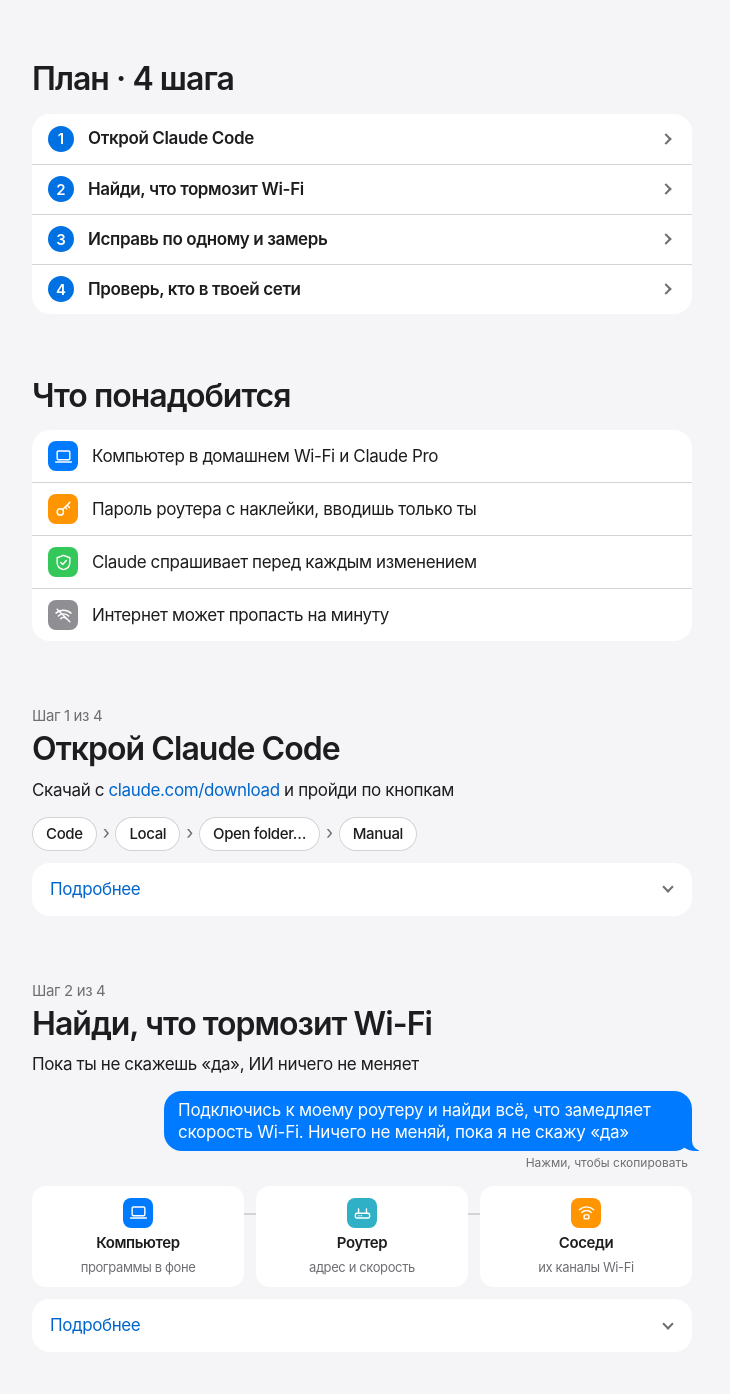
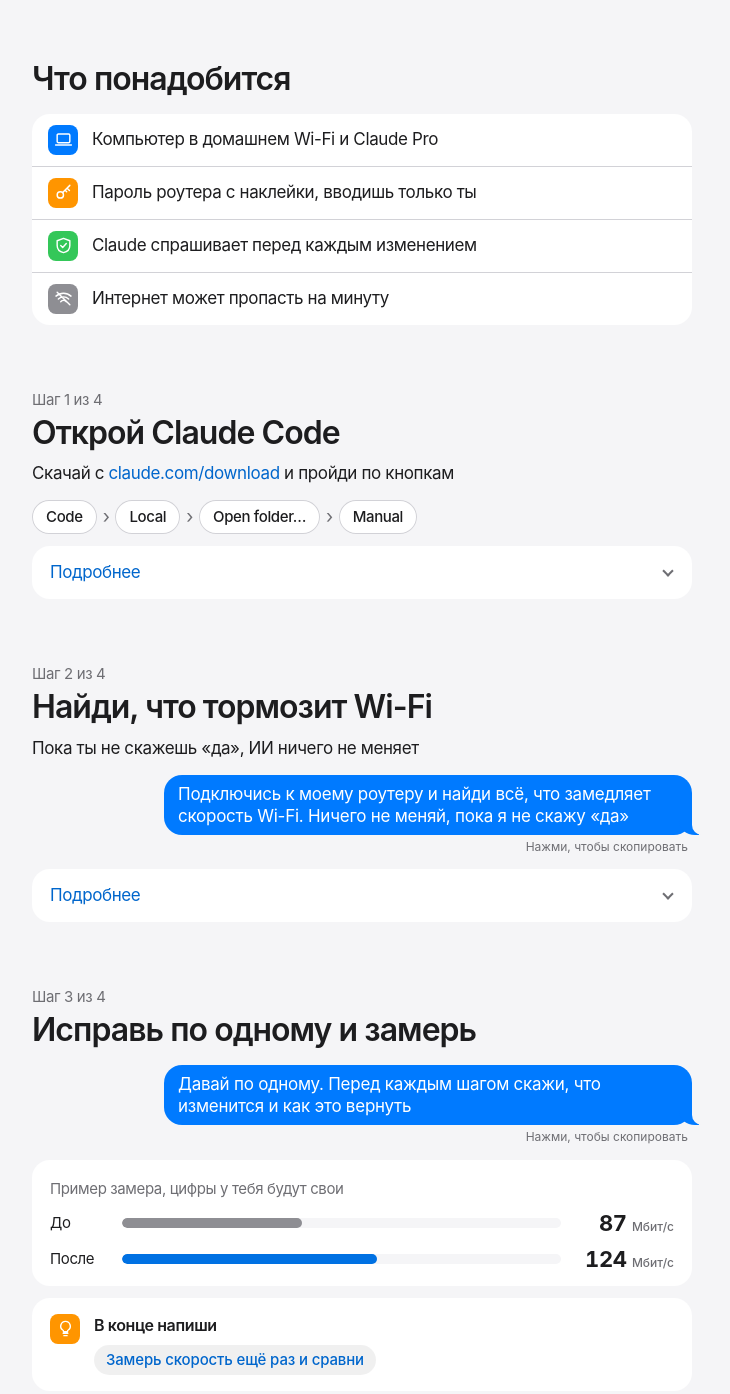
Before and after one commit to lapurryt/rufinlog-site, a plain HTML site: page skorost/index.html in a window 1280 px wide. Shown: the part 1365-2759 px from the top of the page, without its empty margins (278-1008 px from the left). Drawn offline with Linux system fonts and the light colour scheme.

Commit message:
Гайд skorost: без «План · 4 шага» и без иконок «Компьютер · Роутер · Соседи» (просьба автора)

```diff
--- a/skorost/index.html
+++ b/skorost/index.html
@@ -48,14 +48,8 @@
 .sk-alt { display: flex; align-items: center; justify-content: center; min-height: 48px; margin: 8px -20px 0; border-top: 1px solid var(--sep); font-size: .9412rem; }
 
 /* plan: four numbered rows that jump to the steps */
-.sk-plan a.row { display: flex; align-items: center; gap: 14px; color: var(--text); padding: 12px 44px 12px 16px; position: relative; min-height: 60px; }
-.sk-plan a.row:hover { text-decoration: none; background: var(--code-bg); }
-.sk-plan a.row:active { background: var(--code-bg); }
-.sk-plan a.row::after { content: ""; position: absolute; right: 22px; top: 50%; width: 8px; height: 8px; margin-top: -4px;
-  border-right: 2px solid var(--text-2); border-top: 2px solid var(--text-2); transform: rotate(45deg); }
-.sk-plan .sk-n { width: 28px; height: 28px; font-size: .8824rem; }
-.sk-plan b, .sk-list b, .sk-flow b, .sk-dev b, .sk-tip b { display: block; font-weight: 600; }
-.sk-plan small, .sk-list small, .sk-flow small { display: block; color: var(--text-2); font-size: .8235rem; line-height: 1.4; }
+.sk-list b, .sk-flow b, .sk-dev b, .sk-tip b { display: block; font-weight: 600; }
+.sk-list small, .sk-flow small { display: block; color: var(--text-2); font-size: .8235rem; line-height: 1.4; }
 
 /* lists with an icon tile, like Settings */
 ul.group.sk-list li { display: flex; align-items: center; gap: 14px; padding: 12px 18px 12px 16px; }
@@ -124,17 +118,9 @@ ul.group.sk-dev li { display: flex; align-items: center; gap: 12px; padding: 11p
 .sk-start h2 { margin: 0 0 14px; }
 .sk-prompt .say { font-size: .8824rem; line-height: 1.5; }
 .sk-mini { margin: 14px 0 0; gap: 8px 14px; }
-.sk-plan a.row { min-height: 50px; padding-top: 10px; padding-bottom: 10px; }
-.sk-plan .sk-n { width: 26px; height: 26px; }
 ul.group.sk-list li { padding-top: 11px; padding-bottom: 11px; }
 .sk-line { margin: -6px 0 14px; }
 .sk-path { margin: 0 0 4px; }
-.sk-flow3 { list-style: none; margin: 4px 0 0; padding: 0; display: grid; grid-template-columns: repeat(3, 1fr); gap: 12px; }
-.sk-flow3 li { position: relative; display: flex; flex-direction: column; align-items: center; gap: 6px; padding: 12px 8px 12px;
-  background: var(--card); border-radius: 14px; text-align: center; }
-.sk-flow3 li + li::before { content: ""; position: absolute; left: -12px; top: 27px; width: 12px; height: 2px; background: var(--sep); }
-.sk-flow3 b { font-size: .8824rem; font-weight: 600; line-height: 1.25; }
-.sk-flow3 small { font-size: .7647rem; line-height: 1.3; color: var(--text-2); }
 .sk-speed .sk-kicker { margin-bottom: 12px; }
 .sk-tip { margin: 14px 0 0; }
 .sk-tip .pill { margin-top: 8px; text-align: left; }
@@ -143,7 +129,6 @@ ul.group.sk-list li { padding-top: 11px; padding-bottom: 11px; }
 .disclosure .row.sk-media { padding: 12px 16px; }
 .disclosure .row.sk-media .clip { margin: 0 0 8px; }
 .disclosure .row.sk-media .foot-note { margin: 0; }
-@media (prefers-contrast: more) { .sk-flow3 li { box-shadow: 0 0 0 1px var(--sep); } }
 </style>
 </head>
 <body data-os="win" data-ai="claude">
@@ -202,17 +187,6 @@ ul.group.sk-list li { padding-top: 11px; padding-bottom: 11px; }
     </div>
   </section>
 
-  <section class="section reveal" id="plan">
-    <h2>План · 4 шага</h2>
-    <div class="group sk-plan">
-      <a class="row" href="#step-1" data-ai-only="claude"><span class="sk-n" aria-hidden="true">1</span><b>Открой Claude Code</b></a>
-      <a class="row" href="#step-1x" data-ai-only="codex"><span class="sk-n" aria-hidden="true">1</span><b>Открой Codex</b></a>
-      <a class="row" href="#step-2"><span class="sk-n" aria-hidden="true">2</span><b>Найди, что тормозит <span class="nw">Wi-Fi</span></b></a>
-      <a class="row" href="#step-3"><span class="sk-n" aria-hidden="true">3</span><b>Исправь по одному и замерь</b></a>
-      <a class="row" href="#step-4"><span class="sk-n" aria-hidden="true">4</span><b>Проверь, кто в твоей сети</b></a>
-    </div>
-  </section>
-
   <section class="section reveal">
     <h2>Что понадобится</h2>
     <ul class="group sk-list">
@@ -266,11 +240,6 @@ ul.group.sk-list li { padding-top: 11px; padding-bottom: 11px; }
     <h2>Найди, что тормозит <span class="nw">Wi-Fi</span></h2>
     <p class="sk-line">Пока ты не скажешь «да», ИИ ничего не меняет</p>
     <div class="thread solo"><div class="msg me in"><button type="button" class="bubble-btn" aria-label="Скопировать: Подключись к моему роутеру и найди всё, что замедляет скорость Wi-Fi. Ничего не меняй, пока я не скажу «да»"><span class="say">Подключись к моему роутеру и найди всё, что замедляет скорость <span class="nw">Wi-Fi</span>. Ничего не меняй, пока я не скажу «да»</span></button><span class="status">Нажми, чтобы скопировать</span></div></div>
-    <ol class="sk-flow3" aria-label="Что проверит ИИ">
-      <li><span class="sk-ico" aria-hidden="true"><svg viewBox="0 0 24 24"><rect x="4" y="5" width="16" height="11" rx="1.5"/><path d="M2 19h20"/></svg></span><b>Компьютер</b><small>программы в фоне</small></li>
-      <li><span class="sk-ico teal" aria-hidden="true"><svg viewBox="0 0 24 24"><rect x="3" y="13" width="18" height="6" rx="2"/><path d="M7 13V7.5M17 13V7.5M7.5 16h.01M10.5 16h.01"/></svg></span><b>Роутер</b><small>адрес и скорость</small></li>
-      <li><span class="sk-ico orange" aria-hidden="true"><svg viewBox="0 0 24 24"><path d="M3 8.5a13 13 0 0 1 18 0M6 12a8.5 8.5 0 0 1 12 0"/><rect x="9" y="15" width="6" height="5" rx="1"/></svg></span><b>Соседи</b><small>их каналы <span class="nw">Wi-Fi</span></small></li>
-    </ol>
     <details class="group disclosure">
       <summary>Подробнее</summary>
       <div class="row note" data-only="win">Своей команды для замера скорости в Windows нет, поэтому ИИ может предложить скачать Speedtest CLI. Это официальная программа от speedtest.net, ставится только после твоего «да»</div>
```
